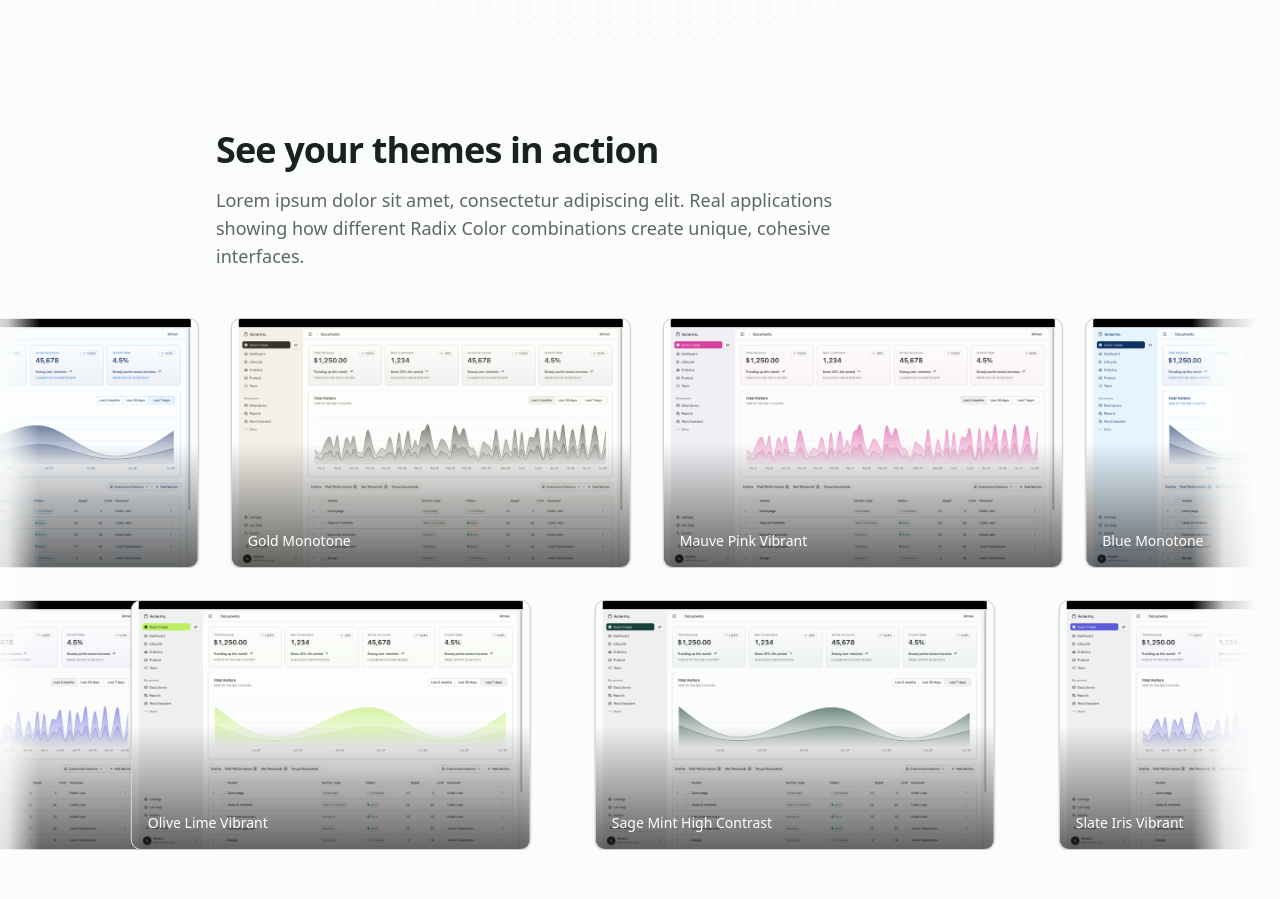
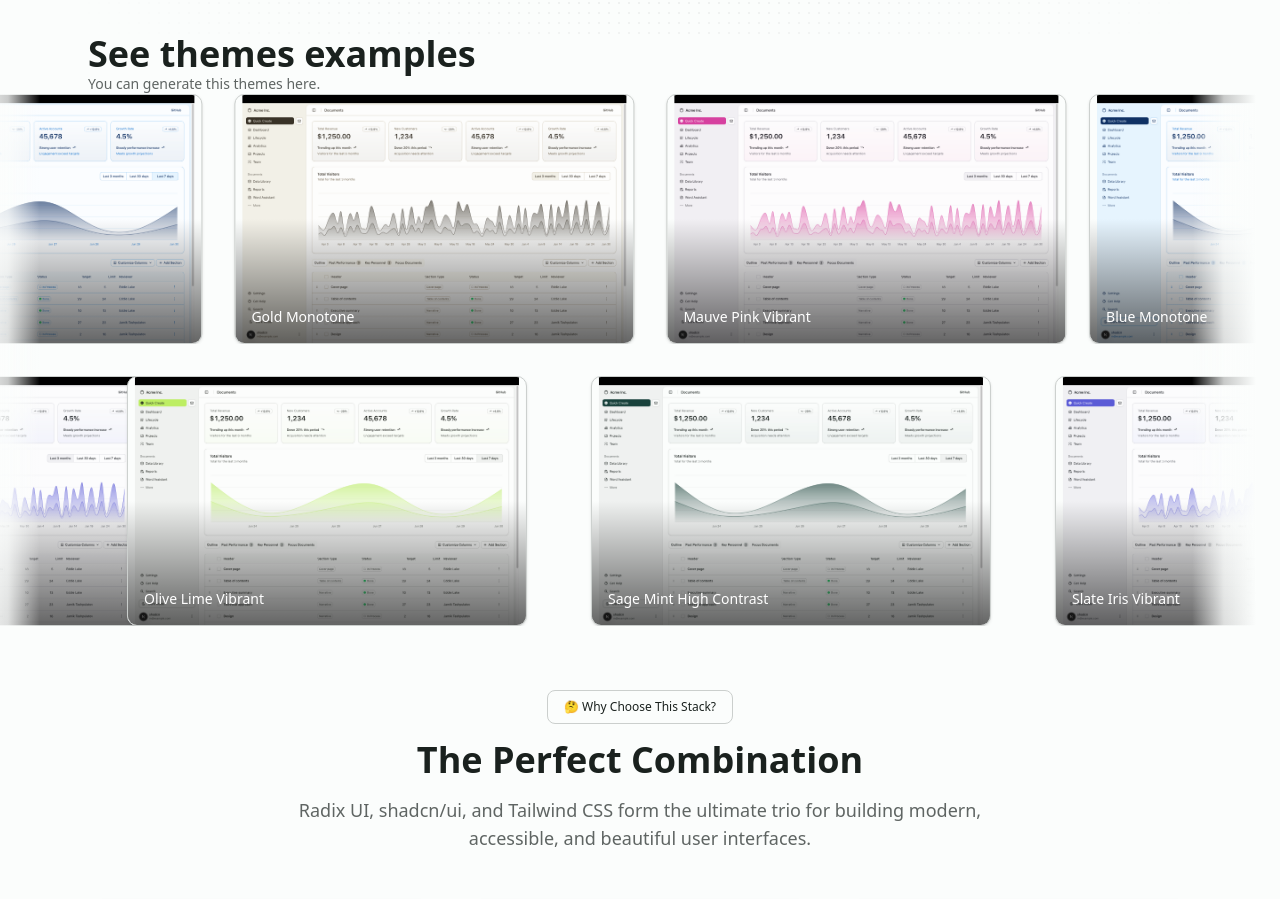
Before and after one commit to mandalor-studio/scaletone, a Next.js app: page / in a window 1280 px wide. Shown: the part 800-1699 px from the top of the page. Built offline with nearby package versions, Linux system fonts and the light colour scheme.

Commit message:
wip demos text

```diff
--- a/app/(landing)/_sections/demo.tsx
+++ b/app/(landing)/_sections/demo.tsx
@@ -58,20 +58,10 @@ export function DemoSection() {
   return (
     <section
       id="examples"
-      className="py-16 lg:py-24 -mx-6 w-screen relative left-1/2 -translate-x-1/2"
+      className=" -mx-6 w-screen relative left-1/2 -translate-x-1/2"
     >
-      <div className="flex flex-col w-full max-w-6xl text-center items-center">
-        <div className="text-left space-y-4 mb-12">
-          <h2 className="text-3xl lg:text-4xl font-bold tracking-tight">
-            See your themes in action
-          </h2>
-          <p className="text-lg text-muted-foreground max-w-2xl">
-            Lorem ipsum dolor sit amet, consectetur adipiscing elit. Real
-            applications showing how different Radix Color combinations create
-            unique, cohesive interfaces.
-          </p>
-        </div>
-      </div>
+      <h1 className="sr-only">See themes examples</h1>
+      <p className="sr-only">You can generate this themes here</p>
 
       <div className="relative overflow-hidden">
         <div className="space-y-8">
@@ -135,15 +125,6 @@ export function DemoSection() {
         {/* Right gradient overlay */}
         <div className="absolute right-0 top-0 bottom-0 w-16 bg-gradient-to-l from-background via-background/80 to-transparent pointer-events-none z-10" />
       </div>
-
-      <div className="px-6 max-w-6xl mx-auto">
-        <div className="text-center mt-12">
-          <p className="text-sm text-muted-foreground">
-            All interfaces automatically adapt to your selected theme colors and
-            respect light/dark mode preferences
-          </p>
-        </div>
-      </div>
     </section>
   );
 }
--- a/app/(landing)/page.tsx
+++ b/app/(landing)/page.tsx
@@ -7,6 +7,12 @@ export default function Home() {
   return (
     <div className="">
       <Hero />
+      <div className="flex flex-col">
+        <h1 className="text-2xl md:text-4xl font-bold">See themes examples</h1>
+        <p className="text-sm text-muted-foreground">
+          You can generate this themes here.
+        </p>
+      </div>
       <DemoSection />
       <WhyRadixShadcnSection />
       <ContactSection />
```
